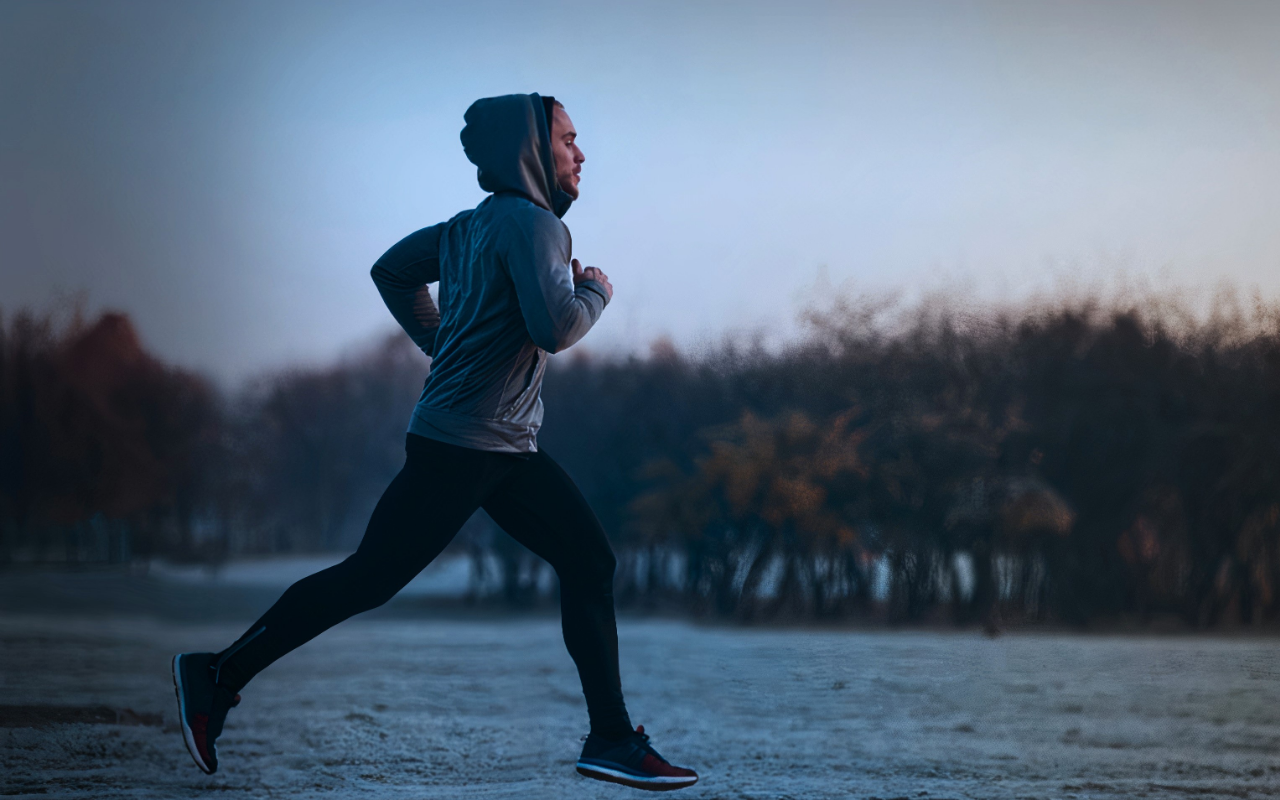
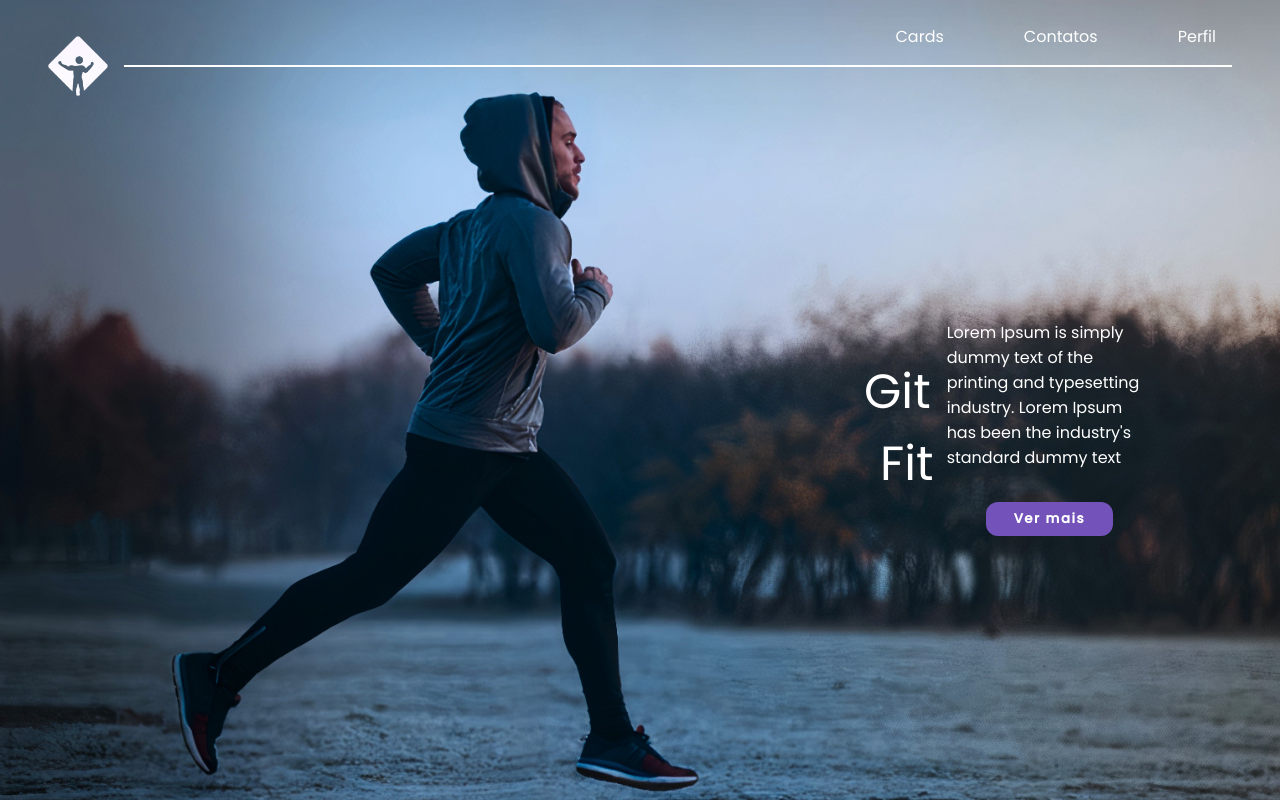
Before and after one commit to Alpha-modulo-2/Git-Fit, a React (Vite) app in the folder front/: page / in a window 1280 px wide. Before the commit this address had no page. Built offline with nearby package versions, Linux system fonts and the light colour scheme.

Commit message:
build test 3

```diff
--- a/front/src/routes/index.tsx
+++ b/front/src/routes/index.tsx
@@ -1,7 +1,7 @@
-import { Route, Routes } from 'react-router-dom';
-import { LandingPage } from '../pages/LandingPage';
-import { Register } from '../pages/Register';
-import { Profile } from '../pages/Profile';
+import { Route, Routes } from "react-router-dom";
+import { LandingPage } from "../pages/LandingPage";
+import { Register } from "../pages/Register";
+import { Profile } from "../pages/Profile";
 // import { Catalog } from '../pages/Catalog';
 // import { Error404 } from '../pages/Error404';
 // import { Home } from '../pages/Home';
@@ -9,7 +9,7 @@
 export const Router = () => {
   return (
     <Routes>
-      <Route path="/landing-page" element={<LandingPage />} />
+      <Route path="/" element={<LandingPage />} />
       <Route path="/register" element={<Register />} />
       <Route path="/profile" element={<Profile />} />
       {/* <Route path="*" element={<Error404 />} />
```
